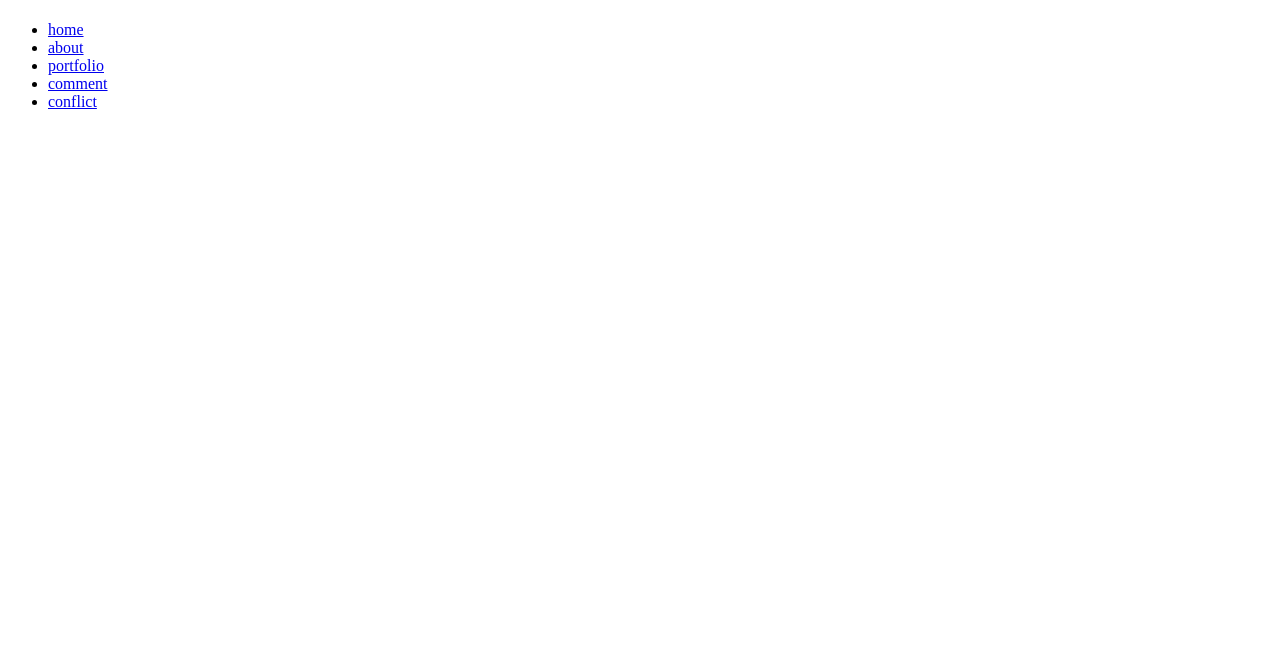
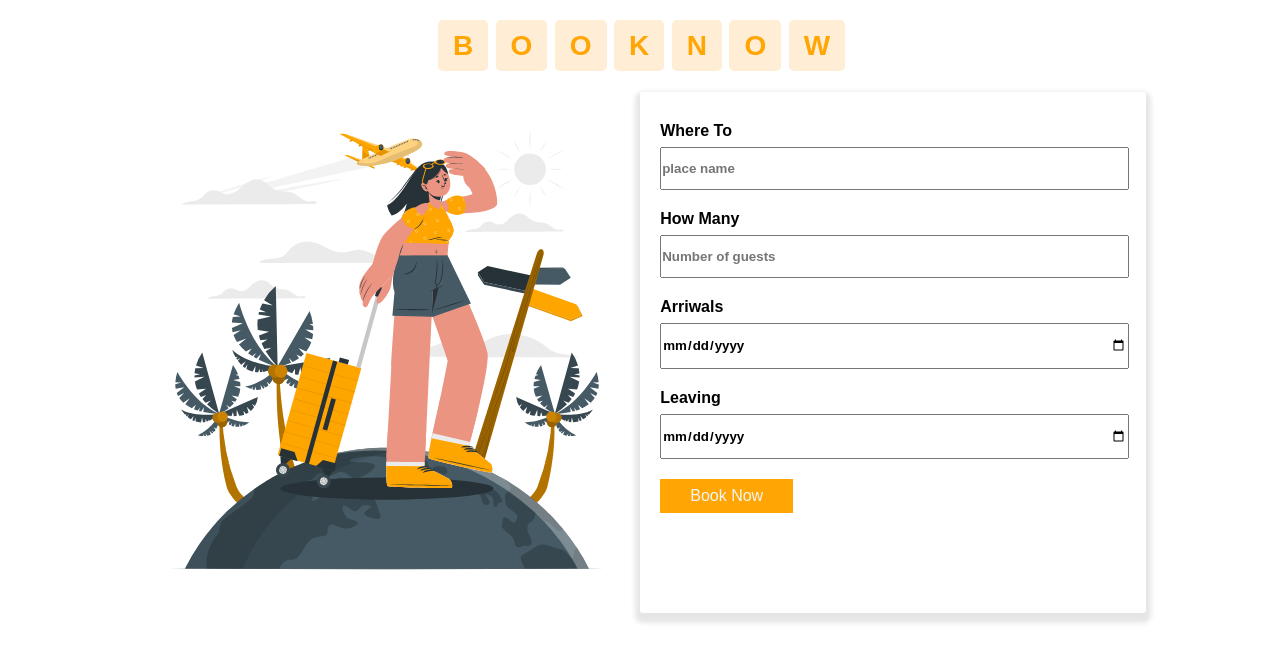
Before and after one commit to BekzodBaratov/group-task5, a plain HTML site: page index.html in a window 1280 px wide. Drawn offline with Linux system fonts and the light colour scheme.

Commit message:
modern html css and images

```diff
--- a/index.html
+++ b/index.html
@@ -5,32 +5,61 @@
     <meta http-equiv="X-UA-Compatible" content="IE=edge" />
     <meta name="viewport" content="width=device-width, initial-scale=1.0" />
     <title>Document</title>
+    <link rel="stylesheet" href="style.css" />
   </head>
   <body>
-    <h1></h1>
-    <h1></h1>
-    <h1></h1>
-    <h1></h1>
-    <h1></h1>
-    <h1></h1>
-    <h2></h2>
-    <h2></h2>
-    <h2></h2>
-    <h2></h2>
-    <h3></h3>
-    <h3></h3>
-    <h3></h3>
-    <div class="container">
-      <nav>
-        <span></span>
-        <ul>
-          <li><a href="#">home</a></li>
-          <li><a href="#">about</a></li>
-          <li><a href="#">portfolio</a></li>
-          <li><a href="#">comment</a></li>
-          <li><a href="#">conflict</a></li>
-        </ul>
-      </nav>
+    <!-- book section -->
+    <div class="book-section">
+      <div class="container">
+        <div class="head19">
+          <p>B</p>
+          <p>o</p>
+          <p>o</p>
+          <p>k</p>
+          <p>n</p>
+          <p>o</p>
+          <p>w</p>
+        </div>
+        <div class="box1">
+          <div class="box11">
+            <img src="./images/book-img.svg" alt="books" />
+          </div>
+          <div class="box12">
+            <form action="guests">
+              <label for="place">Where To</label>
+              <input
+                type="text"
+                name="place"
+                id="place"
+                placeholder="place name"
+              />
+              <label for="how">How Many</label>
+              <input
+                type="number"
+                name="how"
+                id="how"
+                placeholder="Number of guests"
+              />
+              <label for="date">Arriwals</label>
+              <input
+                type="date"
+                name="date"
+                id="date"
+                placeholder="dd//mm/yyyy"
+              />
+              <label for="date1">Leaving</label>
+              <input
+                type="date"
+                name="date"
+                id="date"
+                placeholder="dd/mm/yyyy"
+              />
+              <button type="submit">Book Now</button>
+            </form>
+          </div>
+        </div>
+      </div>
     </div>
+    <!-- /book section -->
   </body>
 </html>
--- a/style.css
+++ b/style.css
@@ -0,0 +1,49 @@
+* {
+  font-family: sans-serif;
+}
+.container {
+  width: 80%;
+  margin: 0 auto;
+}
+button {
+  font-size: 16px;
+  padding: 8px 30px;
+  background-color: #ffa604;
+  border: 0;
+  color: #f4f4f4;
+}
+.head19 {
+  text-align: center;
+  margin: 30px 0;
+}
+.head19 p {
+  font-size: 28px;
+  width: 20px;
+  padding: 10px 15px;
+  background-color: #ffedd5;
+  color: #ffa604;
+  margin-left: 3px;
+  border-radius: 5px;
+  font-weight: bold;
+  text-transform: uppercase;
+  display: inline;
+}
+/* book section */
+.book-section .box1 {
+  display: grid;
+  grid-template-columns: 1fr 1fr;
+}
+.book-section .box12 {
+  box-shadow: 0 5px 5px 5px rgba(0, 0, 0, 0.1);
+  border-radius: 3px;
+  padding: 6% 4%;
+  height: 460px;
+}
+.book-section input,
+.book-section label {
+  width: 100%;
+  margin: 7px 0 20px;
+  font-weight: 600;
+  padding: 12px 0;
+}
+/* /book section */
```
Also changed, not shown: images/book-img.svg (added).
